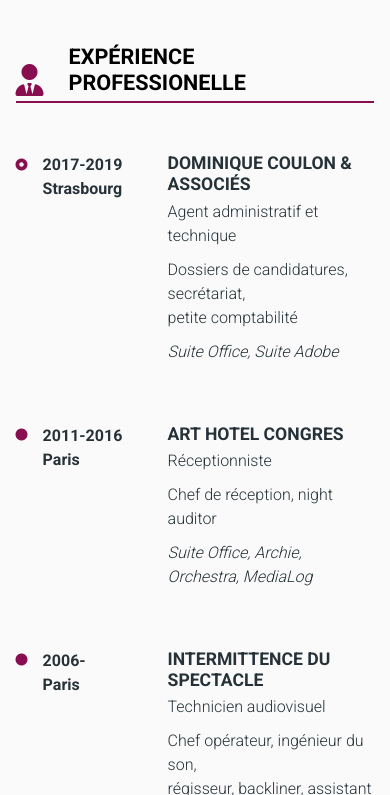
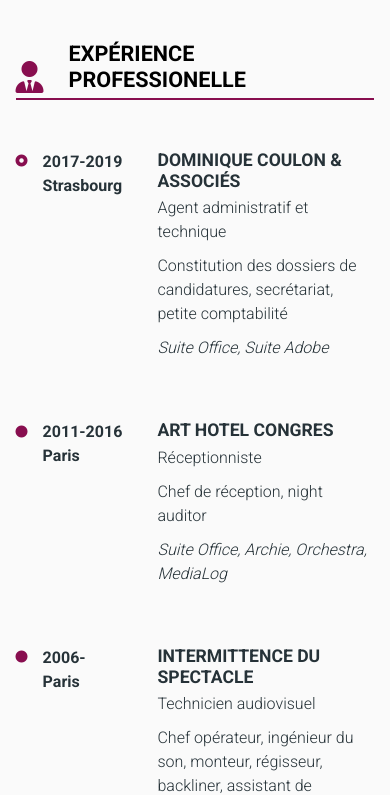
Before and after one commit to alexrothen/projet2, a plain HTML site: page index.html in a window 390 px wide. Shown: the part 889-1684 px from the top of the page. Drawn offline with nearby package versions, Linux system fonts and the light colour scheme.

Commit message:
version def avec flex

```diff
--- a/index.html
+++ b/index.html
@@ -91,7 +91,8 @@
             <li class="detail">
                  <h4 class="h5">DOMINIQUE COULON & ASSOCIÉS</h4>
                  <p>Agent administratif et technique</p>
-                <p>Dossiers de candidatures, secrétariat, <br>petite comptabilité</p>
+                <p>Constitution des dossiers de candidatures,
+                    secrétariat, petite comptabilité</p>
                 <p><em>Suite Office, Suite Adobe</em> </p>
              </li>
              </ul>
@@ -111,9 +112,8 @@
                     <li class="detail">
                         <h4 class="h5">INTERMITTENCE DU SPECTACLE</h4>
                         <p>Technicien audiovisuel</p>
-                        <p>Chef opérateur, ingénieur du son, <br>
-                           régisseur, backliner, assistant de production, <br>
-                           monteur </p>
+                        <p>Chef opérateur, ingénieur du son, monteur,
+                           régisseur, backliner, assistant de production</p>
                     </li>
                     </ul>
     </section>
--- a/style.css
+++ b/style.css
@@ -150,11 +150,12 @@
     margin-right: 25px;
 }
 .detail{
-    margin-left: 14%;
+    flex: 0.2 2 300px;
+    margin-left: 8%;
 }
 .dateVille{
-    width: 100px;
     font-weight: 700;
+    flex: 0 1 100px;
 }
 .formation li p, .experience li p{
     margin-bottom: 10px;
@@ -202,6 +203,7 @@
          }
     header{
         margin: auto;
+        padding: 0;
         position: relative;
     }
     #line{
@@ -274,7 +276,7 @@
         width: 60px;
     }
     .display-4{
-        font-size: 2.5rem;
+        font-size: 2.4rem;
     }
     h2{
         text-align: left;
@@ -312,16 +314,9 @@
     .loisirs h3{
         margin-bottom: 0;
     }
-    .dateVille{
-        flex: 1;
-    }
-    .detail{
-        margin-left: 6%;
-        flex: 2;
-    }
     #citations{
         flex-wrap: wrap;
-        padding: 5% 0 0 10%;
+        padding: 5% 0 0 5%;
     }
     blockquote{
         flex: auto;
```
